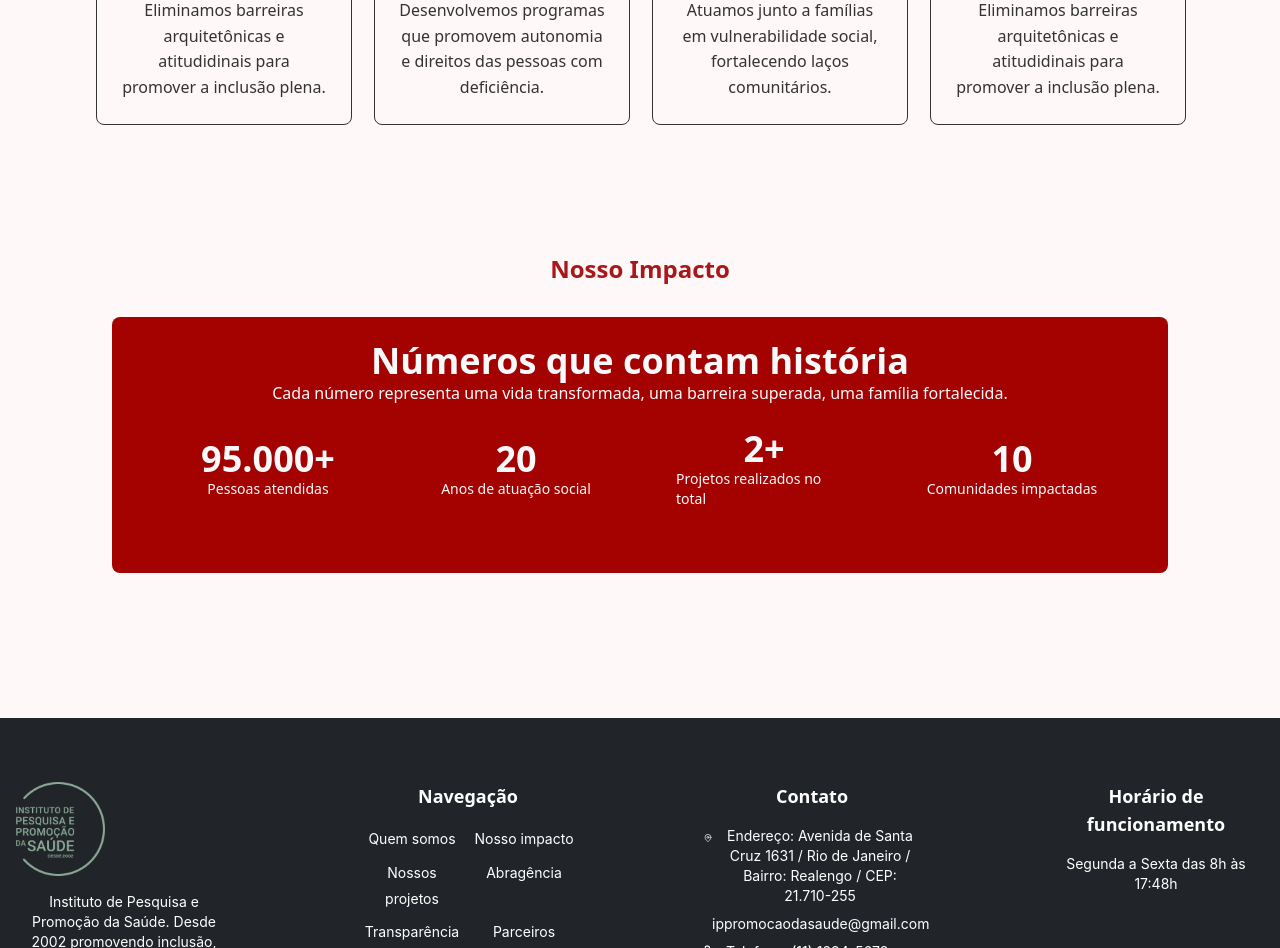
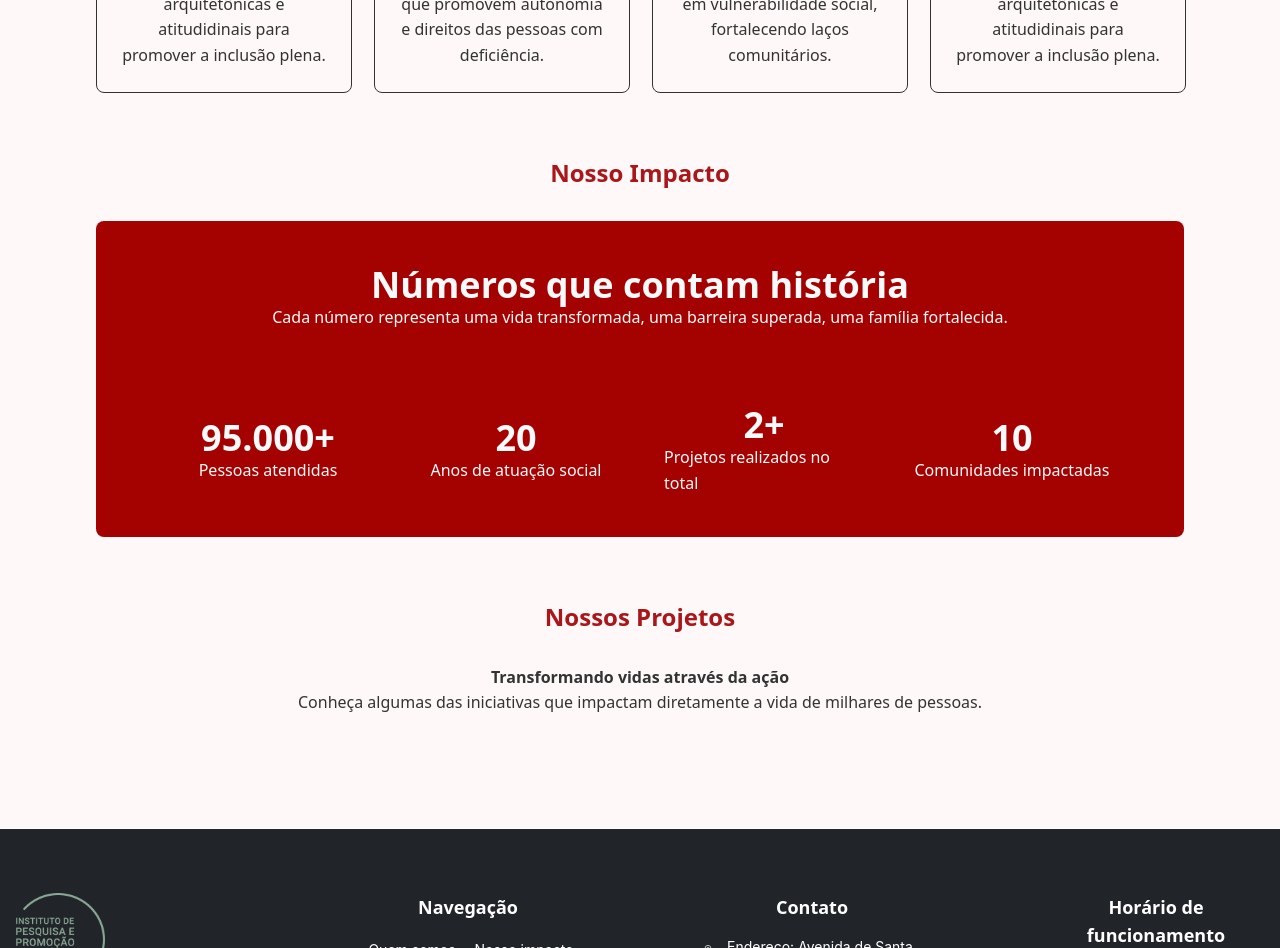
Before and after one commit to MF-Sergio/IPPS, a React (Vite) app: page / in a window 1280 px wide. Shown: the part 1240-2188 px from the top of the page. Built offline with nearby package versions, Linux system fonts and the light colour scheme.

Commit message:
feat: adicao layout pagina

```diff
--- /dev/null
+++ b/src/layout/BlocoLayout.jsx
@@ -0,0 +1,12 @@
+export function BlocoLayout({ children, titulo }) {
+  return (
+    <div className="bg-[var(--fundo)] py-8 ">
+      <div className="container mx-auto px-4">
+        <h2 className="text-2xl font-bold mb-8 text-center titulo">{titulo}</h2>
+      </div>
+      {children}
+    </div>
+  );
+}
+
+export default BlocoLayout;
--- a/src/pages/Home/components/Kpi/Kpi.jsx
+++ b/src/pages/Home/components/Kpi/Kpi.jsx
@@ -1,8 +1,8 @@
 export function Kpi({ title, value }) {
   return (
-    <div className="flex flex-col items-center justify-center p-6 w-56 text-left">
+    <div className="flex flex-col items-center justify-center p-3 w-56 text-left">
       <p className="text-4xl font-bold text-[var(--branco)]">{value}</p>
-      <p className="text-sm  mb-4 text-[var(--branco)]">{title}</p>
+      <p className="text-[16px]  mb-4 text-[var(--branco)]">{title}</p>
     </div>
   );
 }
--- a/src/pages/Home/components/NossoImpacto/NossoImpacto.jsx
+++ b/src/pages/Home/components/NossoImpacto/NossoImpacto.jsx
@@ -1,29 +1,25 @@
 import Kpi from "../Kpi/Kpi";
+import BlocoLayout from "../../../../layout/BlocoLayout.jsx";
 
 export function NossoImpacto() {
   return (
-    <div className="bg-[var(--fundo)] py-16 ">
-      <div className="container mx-auto px-4">
-        <h2 className="text-2xl font-bold mb-8 text-center titulo">
-          Nosso Impacto
-        </h2>
-        <div className="bg-[var(--vermelho)] flex flex-col items-center justify-center content-center p-6 -100 rounded-lg  ">
-          <h1 className="text-4xl text-[var(--branco)]">
+    <BlocoLayout titulo={"Nosso Impacto"}>
+      <div className="bg-[var(--vermelho)] flex flex-col items-center justify-center content-center p-3 rounded-lg ">
+        <h1 className="text-4xl text-[var(--branco)]  mt-8">
           Números que contam história
         </h1>
         <p className="text-base text-[var(--branco)]">
           Cada número representa uma vida transformada, uma barreira superada,
           uma família fortalecida.
         </p>
-          <div className="grid grid-cols-1 md:grid-cols-4 gap-6">
+        <div className="grid grid-cols-1 md:grid-cols-4 gap-6 mt-16">
           <Kpi title={"Pessoas atendidas"} value={"95.000+"}></Kpi>
           <Kpi title={"Anos de atuação social"} value={"20"}></Kpi>
           <Kpi title={"Projetos realizados no total"} value={"2+"}></Kpi>
           <Kpi title={"Comunidades impactadas"} value={"10"}></Kpi>
         </div>
       </div>
-      </div>
-    </div>
+    </BlocoLayout>
   );
 }
 
--- /dev/null
+++ b/src/pages/Home/components/NossosProjetos/NossosProjetos.jsx
@@ -0,0 +1,22 @@
+import BlocoLayout from "../../../../layout/BlocoLayout.jsx";
+import Caixa from "../Caixa/Caixa.jsx";
+import {
+  PersonWheelchair,
+  Box2HeartFill,
+  PeopleFill,
+  ShieldCheck,
+} from "react-bootstrap-icons";
+
+export function NossosProjetos() {
+  return (
+    <BlocoLayout titulo={"Nossos Projetos"}>
+      <h1>Transformando vidas através da ação</h1>
+      <p>
+        Conheça algumas das iniciativas que impactam diretamente a vida de
+        milhares de pessoas.{" "}
+      </p>
+    </BlocoLayout>
+  );
+}
+
+export default NossosProjetos;
--- a/src/pages/Home/components/quemSomos/QuemSomos.tsx
+++ b/src/pages/Home/components/quemSomos/QuemSomos.tsx
@@ -5,23 +5,19 @@ import {
   PeopleFill,
   ShieldCheck,
 } from "react-bootstrap-icons";
+import BlocoLayout from "../../../../layout/BlocoLayout.jsx";
 
 export default function QuemSomos() {
   return (
-    <div className="bg-[var(--fundo)] py-16 ">
-      <div className="container mx-auto px-4">
-        <h2 className="text-2xl font-bold mb-8 text-center titulo">
-          Quem Somos
-        </h2>
+    <BlocoLayout titulo="Quem Somos">
       <h3 className="text-xl text-black-700 font-bold mb-8 text-center ">
         Mais de 20 anos dedicados à inclusão social
       </h3>
       <p className="text-lg text-gray-700 mb-6">
         O IPPS é uma associação sem fins lucrativos que promove cidadania e
-          bem-estar, com foco em pessoas com deficiência e suas famílias,
-          atuando nas áreas social, esportiva, cultural e de lazer.
+        bem-estar, com foco em pessoas com deficiência e suas famílias, atuando
+        nas áreas social, esportiva, cultural e de lazer.
       </p>
-      </div>
       <div className="grid grid-cols-1 md:grid-cols-4 gap-6">
         <Caixa
           icone={<PersonWheelchair />}
@@ -44,6 +40,6 @@ export default function QuemSomos() {
           descricao="Eliminamos barreiras arquitetônicas e atitudidinais para promover a inclusão plena."
         ></Caixa>
       </div>
-    </div>
+    </BlocoLayout>
   );
 }
--- a/src/pages/Home/index.tsx
+++ b/src/pages/Home/index.tsx
@@ -1,6 +1,7 @@
 import Hero from "./components/Hero.tsx";
 import QuemSomos from "./components/QuemSomos/QuemSomos.jsx";
 import NossoImpacto from "./components/NossoImpacto/NossoImpacto.jsx";
+import NossosProjetos from "./components/NossosProjetos/NossosProjetos.jsx";
 
 export default function Home() {
   return (
@@ -9,6 +10,7 @@ export default function Home() {
       <Hero />
       <QuemSomos />
       <NossoImpacto />
+      <NossosProjetos />
     </div>
   );
 }
```
Lines whose indentation alone changed are shown as unchanged.
